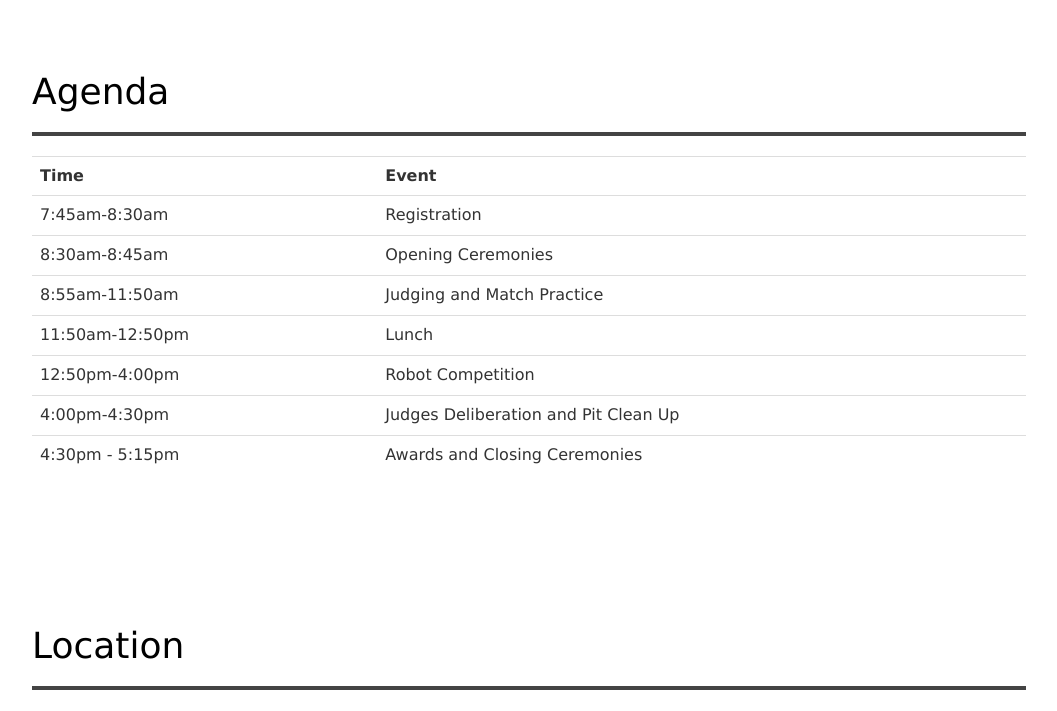
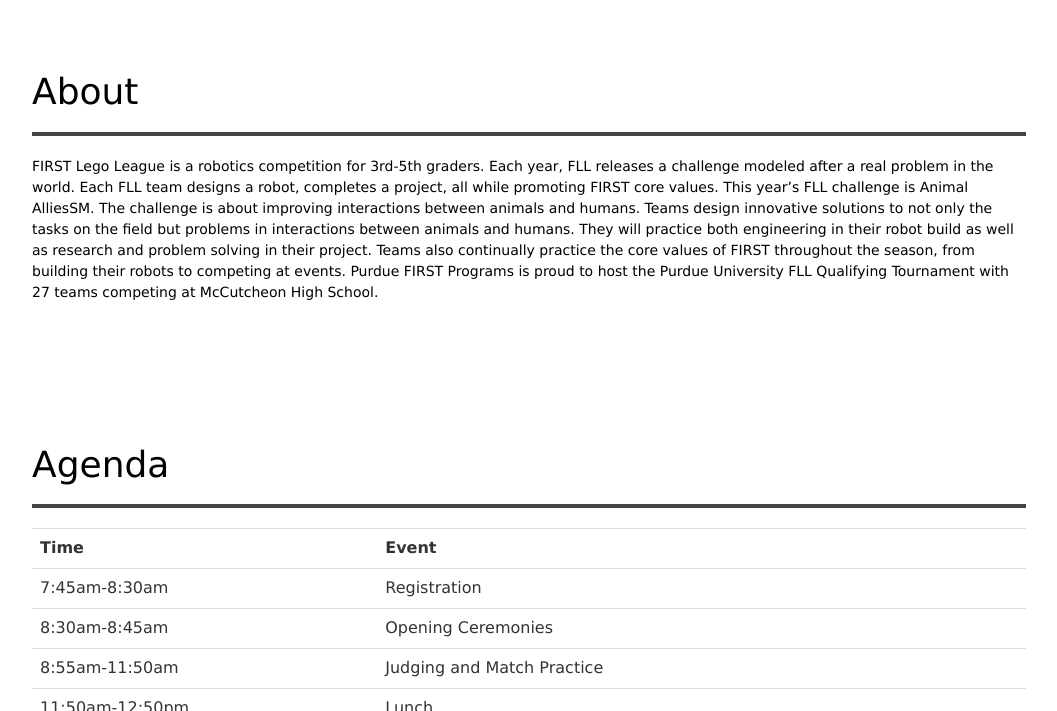
Before and after one commit to purduefirst/purduefirst.github.io, a Jekyll site: the page built from fll-regional-2016.html, in a window 1280 px wide and 900 px high, scrolled down 715 px, cut to the strip 189-900 px from the top of the window. Shown: the whole strip, without its empty margins (111-1168 px from the left). Built offline with Jekyll 4.4.1, drawn with Linux system fonts in a browser that asks for light colours; some of the changed text lies outside the part shown.

Commit message:
updates from google doc

```diff
--- a/_includes/navbar-events.html
+++ b/_includes/navbar-events.html
@@ -13,9 +13,9 @@
 			<li class="navbar-child">
 				<a href="#schedule">Schedule</a>
 			</li>
-			<li class="navbar-child">
-				<a href="#travel">Travel</a>
-			</li>
+			<!-- <li class="navbar-child"> -->
+			<!-- <a href="#travel">Travel</a> -->
+			<!-- </li> -->
 			<li class="navbar-child">
 				<a href="{{ "/" | prepend: site.baseurl }}">PFP</a>
 			</li>
--- a/fll-regional-2016.html
+++ b/fll-regional-2016.html
@@ -10,6 +10,15 @@
 link: "http://www.conf.purdue.edu/FLL"
 dark: true
 ---
+<section id="about" class="primary-section">
+	<div class="container">
+		<h1>About</h1>
+		<hr />
+		<p>
+			FIRST Lego League is a robotics competition for 3rd-5th graders. Each year, FLL releases a challenge modeled after a real problem in the world. Each FLL team designs a robot, completes a project, all while promoting FIRST core values. This year’s FLL challenge is Animal AlliesSM. The challenge is about improving interactions between animals and humans. Teams design innovative solutions to not only the tasks on the field but problems in interactions between animals and humans. They will practice both engineering in their robot build as well as research and problem solving in their project. Teams also continually practice the core values of FIRST throughout the season, from building their robots to competing at events. Purdue FIRST Programs is proud to host the Purdue University FLL Qualifying Tournament with 27 teams competing at McCutcheon High School.
+		</p>
+	</div>
+</section>
 <section id="schedule" class="primary-section">
 	<div class="container">
 		<h1>Agenda</h1>
@@ -94,3 +103,19 @@
 		</div>
 	</div>
 </section>
+<section id="lunch" class="primary-section">
+	<div class="container">
+		<h1>Lunch</h1>
+		<hr />
+		<br />
+		Coming soon
+	</div>
+</section>
+<section id="sponsors" class="primary-section">
+	<div class="container">
+		<h1>Sponsors</h1>
+		<hr />
+		<br />
+		Coming soon
+	</div>
+</section>
```
